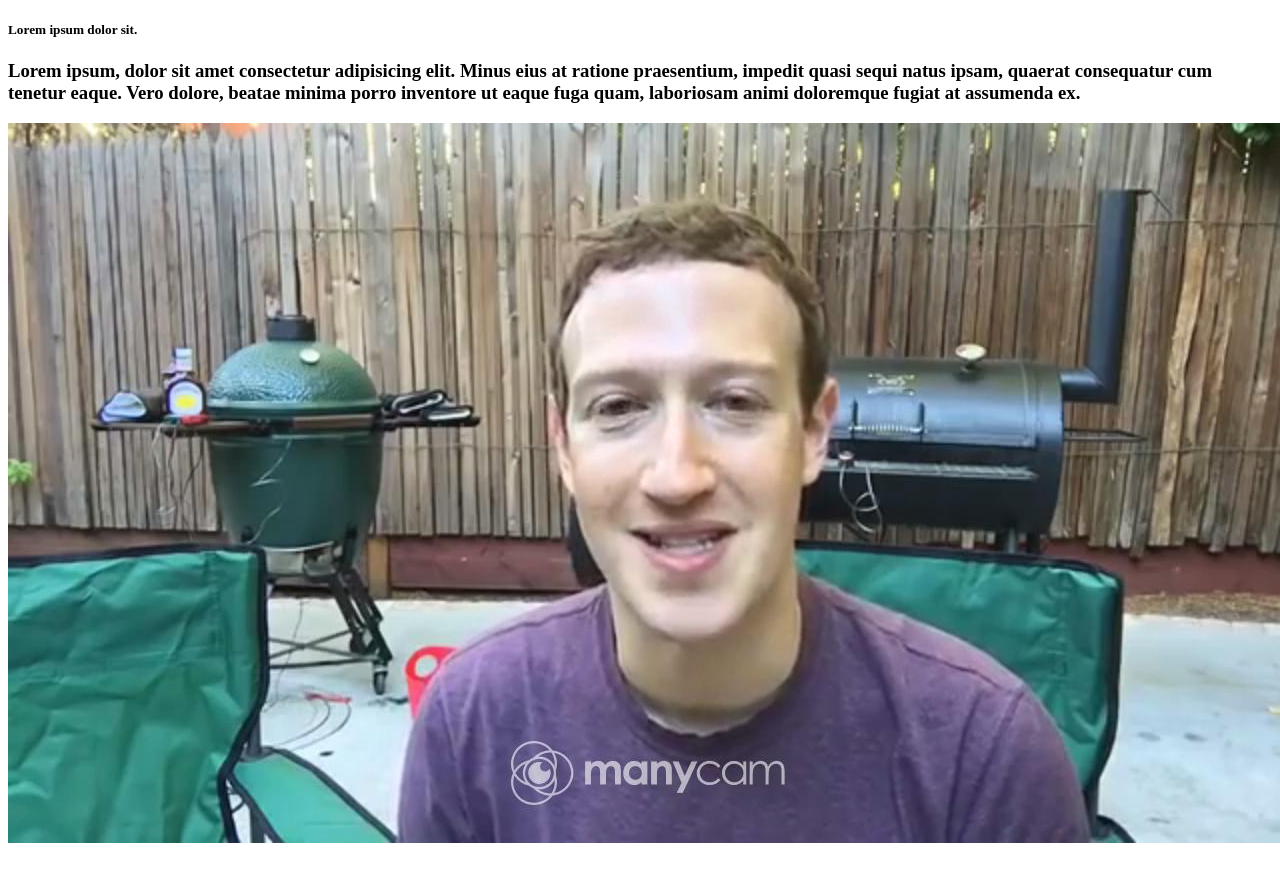
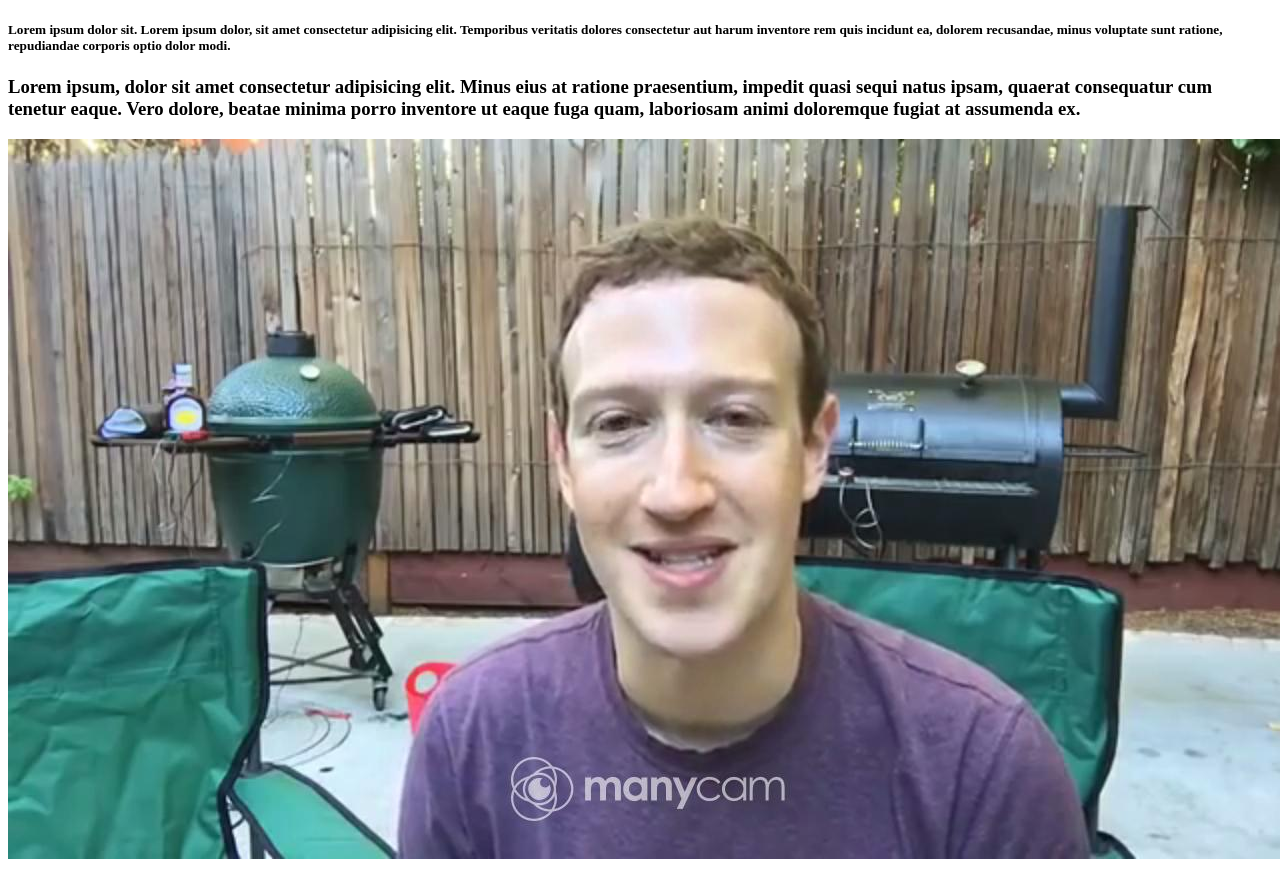
Before and after one commit to sohazur/webdev-1, a plain HTML site: page index.html in a window 1280 px wide. Drawn offline with Linux system fonts and the light colour scheme.

Commit message:
merged add-blog

```diff
--- a/index.html
+++ b/index.html
@@ -8,7 +8,7 @@
 </head>
 <body>
     <div>
-        <h5>Lorem ipsum dolor sit.</h5>
+        <h5>Lorem ipsum dolor sit. Lorem ipsum dolor, sit amet consectetur adipisicing elit. Temporibus veritatis dolores consectetur aut harum inventore rem quis incidunt ea, dolorem recusandae, minus voluptate sunt ratione, repudiandae corporis optio dolor modi.</h5>
         <h3>Lorem ipsum, dolor sit amet consectetur adipisicing elit. Minus eius at ratione praesentium, impedit quasi sequi natus ipsam, quaerat consequatur cum tenetur eaque. Vero dolore, beatae minima porro inventore ut eaque fuga quam, laboriosam animi doloremque fugiat at assumenda ex.</h3>
     </div>
     <img src="My Snapshot.jpg" alt="M. Zuckerberg">
```
